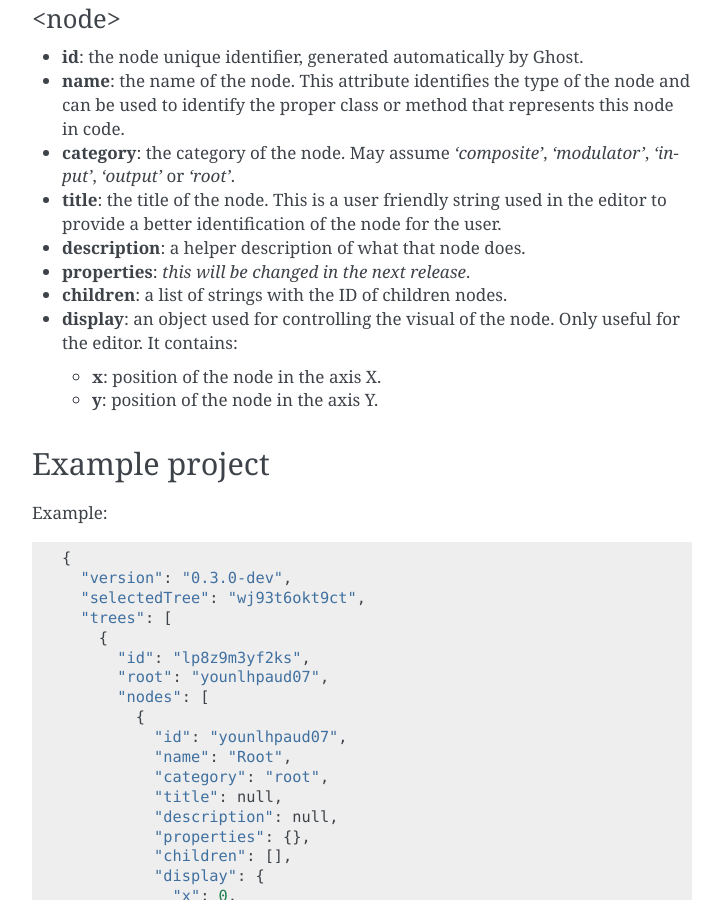
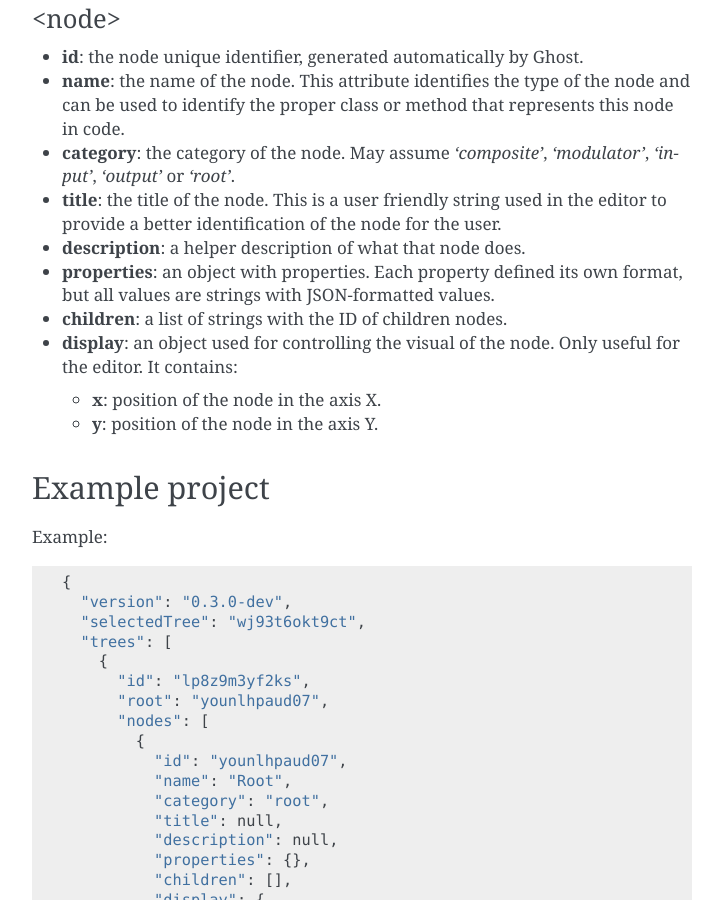
Before and after one commit to renatopp/ghost-editor, a Sphinx documentation site: the page built from docs/source/dev/format.rst, in a window 1280 px wide and 900 px high, scrolled down 991 px. Shown: the whole window, without its empty margins (388-1111 px from the left). Built offline with Sphinx 7.4.7, drawn with Linux system fonts in a browser that asks for light colours; pages that are not in the unit, such as notebooks, are missing from menus.

Commit message:
Including property doc information

```diff
--- a/docs/source/dev/format.rst
+++ b/docs/source/dev/format.rst
@@ -51,7 +51,7 @@ A tree have the following info:
 - **category**: the category of the node. May assume `'composite'`, `'modulator'`, `'input'`, `'output'` or `'root'`.
 - **title**: the title of the node. This is a user friendly string used in the editor to provide a better identification of the node for the user.
 - **description**: a helper description of what that node does.
-- **properties**: *this will be changed in the next release*.
+- **properties**: an object with properties. Each property defined its own format, but all values are strings with JSON-formatted values.
 - **children**: a list of strings with the ID of children nodes.
 - **display**: an object used for controlling the visual of the node. Only useful for the editor. It contains:
 
--- a/docs/source/index.rst
+++ b/docs/source/index.rst
@@ -15,4 +15,5 @@ Documentation for the Ghost behavior authoring tool.
 
    dev/building.rst
    dev/customnodes.rst
+   dev/customproperties.rst
    dev/format.rst
```
